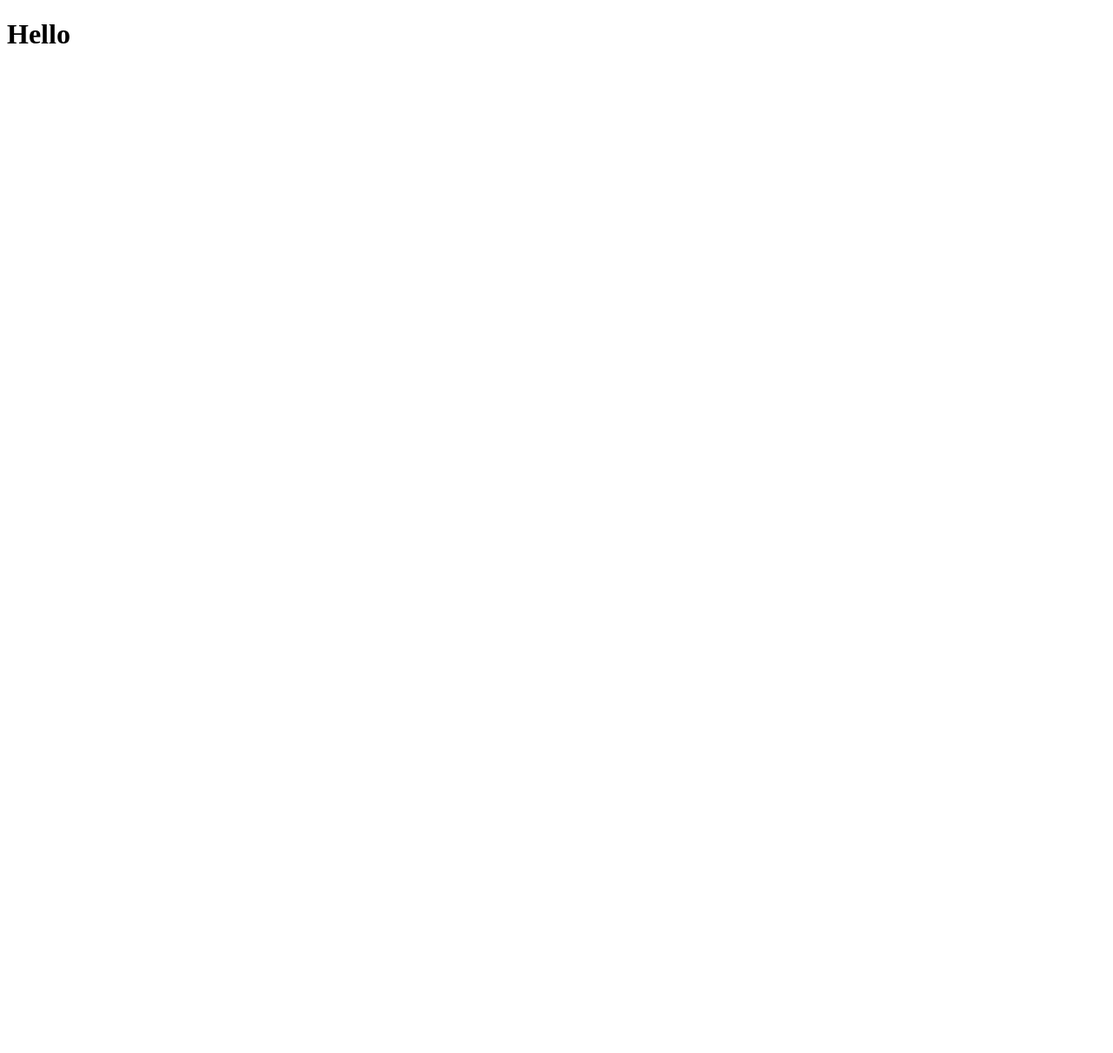
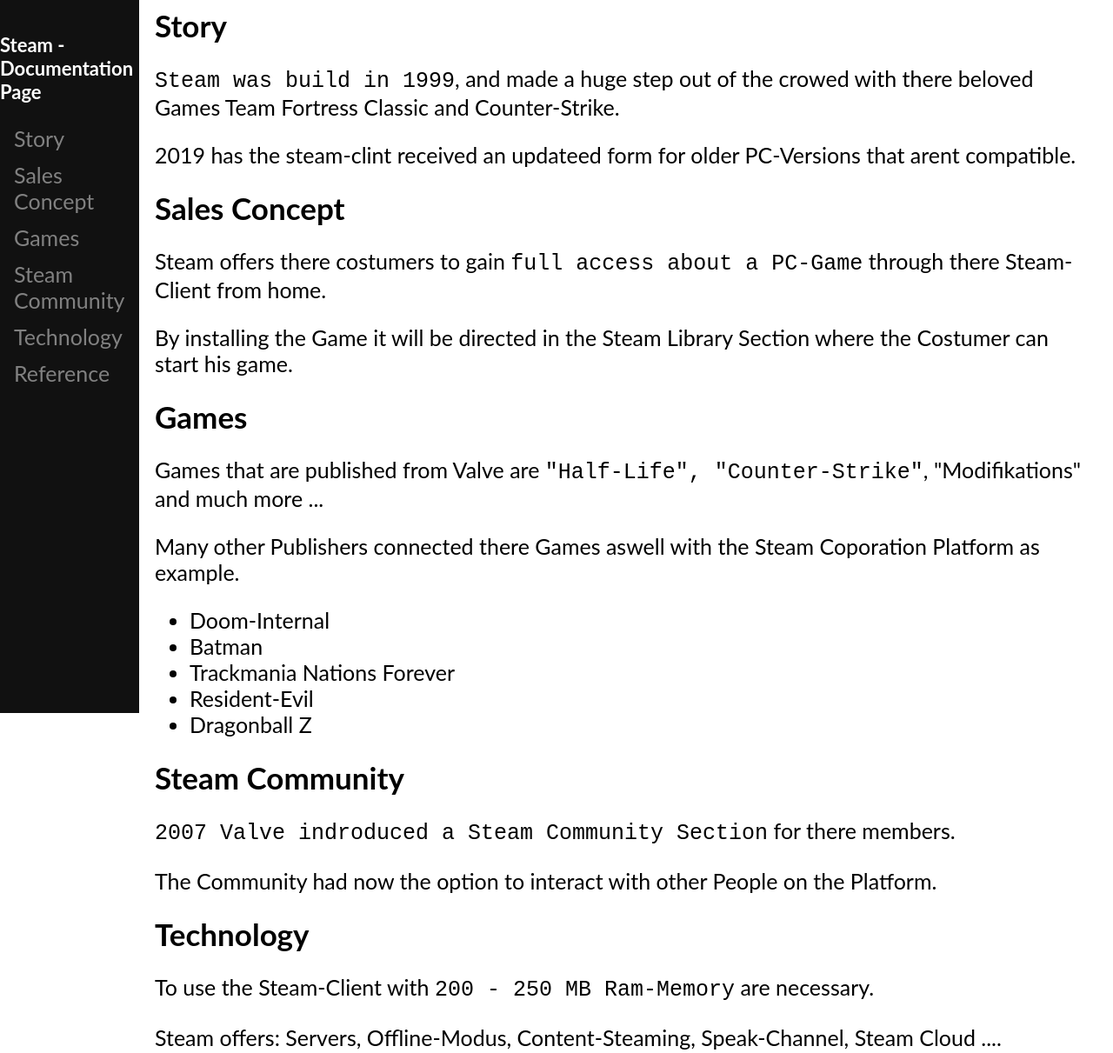
Before and after one commit to Deathpfhrot/Documentation_Page, a plain HTML site: page index.html in a window 1280 px wide. Shown: the top 1211 px of the page at 87% size. Before the commit the page ends 800 px from the top, so only its background shows below. Drawn offline with Linux system fonts and the light colour scheme.

Commit message:
Documentation Page

```diff
--- a/index.html
+++ b/index.html
@@ -1,9 +1,66 @@
 <!DOCTYPE html>
 <html>
     <head>
-
+        <meta name="viewport" content="width=device-width, initial-scale=1">
+        <link rel="stylesheet" href="style.css">
+        <nav id="navbar">
+            <header>
+                <h1>Steam - Documentation Page</h1>
+                <a href="#Story" class="nav-link">Story</a>
+                <a href="#Sales_Concept" class="nav-link">Sales Concept</a>
+                <a href="#Games" class="nav-link">Games</a>
+                <a href="#Steam_Community" class="nav-link">Steam Community</a>
+                <a href="#Technology" class="nav-link">Technology</a>
+                <a href="#Reference" class="nav-link">Reference</a>
+            </header>
+        </nav>
     </head>
     <body>
-        <h1>Hello</h1>
+        <main id="main-doc">
+            <section id="Story" class="main-section">
+                <header class="header-bold">Story</header>
+                <p><code>Steam was build in 1999</code>, and made a huge step out of the crowed with there beloved Games
+                    Team Fortress Classic and Counter-Strike.
+                </p>
+                <p>2019 has the steam-clint received an updateed form for older PC-Versions that arent compatible.</p>
+            </section>
+            <section id="Sales_Concept" class="main-section">
+                <header class="header-bold">Sales Concept</header>
+                <p>Steam offers there costumers to gain <code>full access about a PC-Game</code> through there Steam-Client from
+                     home.</p>
+                <p>By installing the Game it will be directed in the Steam Library Section where the
+                    Costumer can start his game.</p>
+            </section>
+            <section id="Games" class="main-section">
+                <header class="header-bold">Games</header>
+                <p>Games that are published from Valve are <code>"Half-Life", "Counter-Strike"</code>,
+                     "Modifikations" and much more ...</p>
+                <p>Many other Publishers connected there Games aswell with the Steam Coporation Platform as example.</p>
+                <ul>
+                    <li>Doom-Internal</li>
+                    <li>Batman</li>
+                    <li>Trackmania Nations Forever</li>
+                    <li>Resident-Evil</li>
+                    <li>Dragonball Z</li>
+                </ul>
+            </section>
+            <section id="Steam_Community" class="main-section">
+                <header class="header-bold">Steam Community</header>
+                <p><code>2007 Valve indroduced a Steam Community Section</code> for there members.</p>
+                <p>The Community had now the option to interact with other People on the Platform.</p>
+            </section>
+            <section id="Technology" class="main-section">
+                <header class="header-bold">Technology</header>
+                <p>To use the Steam-Client with <code>200 - 250 MB Ram-Memory</code> are necessary.</p>
+                <p>Steam offers: Servers, Offline-Modus, Content-Steaming, Speak-Channel, Steam Cloud ....</p>
+            </section>
+            <section id="Reference" class="main-section">
+                <header class="header-bold">Reference</header>
+                <p>All the documentation in this page is taken from
+                    <a href="https://de.wikipedia.org/wiki/Steam#Technik" target="_blank">Steam Wikipedia</a></p>
+            </section>
+        </main>
+
     </body>
     <script src="https://cdn.freecodecamp.org/testable-projects-fcc/v1/bundle.js"></script>
+</html>
--- /dev/null
+++ b/style.css
@@ -0,0 +1,55 @@
+#navbar{
+    cursor: pointer;
+    height: 100%;
+    width: 160px;
+    position: fixed;
+    z-index: 1;
+    top: 0;
+    left: 0px;
+    background-color: #111;
+    overflow-x: hidden;
+    padding-top: 20px;
+}
+#navbar a{
+    padding: 6px 8px 6px 16px;
+    text-decoration: none;
+    font-size: 25px;
+    color: #818181;
+    display: block;
+}
+#navbar a:hover{
+    color: #f1f1f1;
+}
+
+
+
+#main-doc{
+    margin-left: 160px;
+    padding: 0 10px;
+}
+
+
+
+
+@media screen and (max-height: 450px) {
+    #navbar {padding-top: 15px;}
+    #navbar a {font-size: 18px;}
+  }
+  body{
+      font-family: "Lato", sans-serif;
+      font-size: 25px;
+  }
+  h1{
+      color: white;
+      width: 160px;
+      height: 100%;
+      position: relative;
+      top: 0;
+      left: 0;
+      overflow-x: hidden;
+      font-size: 22px;
+  }
+  .header-bold{
+      font-weight: bold;
+      font-size: 35px;
+  }
```
Also changed, not shown: 1 other file.
